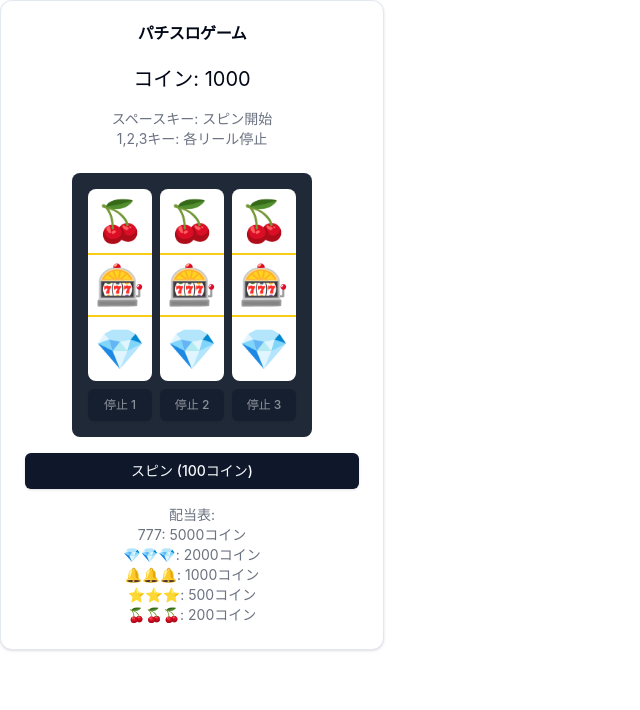
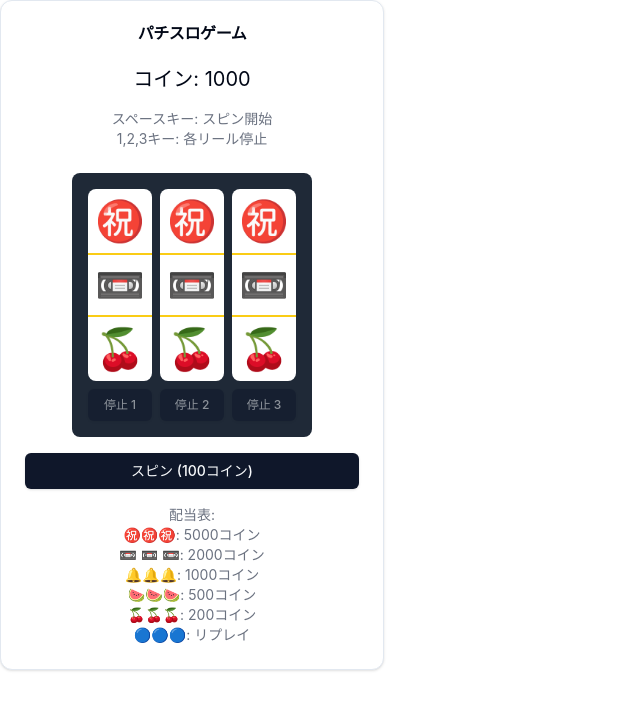
Before and after one commit to hamigakitanuki/slot, a React (Create React App) app: page / in a window 1280 px wide. Shown: the top 710 px of the page, without its empty margins (0-640 px from the left). Built offline with nearby package versions, Linux system fonts and the light colour scheme.

Commit message:
アイコン変更

```diff
--- a/src/components/PachinkoSlot.jsx
+++ b/src/components/PachinkoSlot.jsx
@@ -61,8 +61,8 @@ const PachinkoSlot = () => {
     setTimeout(() => oscillator.stop(), 300);
   };
 
-  const symbols = ['🍒', '🎰', '💎', '７', '🔔', '⭐'];
-  const symbolsExtended = [...symbols, ...symbols, ...symbols, ...symbols]; // 4倍の長さの配列を作成
+  const symbols = ['㊗️', '📼', '🍒', '🍉', '🔔', '🔵', '➖'];
+  const symbolsExtended = [...symbols, ...symbols, ...symbols]; // 3倍の長さの配列を作成
 
   const spinReel = () => {
     if (coins < 100) return;
@@ -132,16 +132,18 @@ const PachinkoSlot = () => {
     const bottomValues = finalReels.map(index => symbols[(index + 1) % symbols.length]);
 
     [topValues, centerValues, bottomValues].forEach(line => {
-      if (line.every(val => val === '７')) {
+      if (line.every(val => val === '㊗️')) {
         totalPrize += 5000;
-      } else if (line.every(val => val === '💎')) {
+      } else if (line.every(val => val === '📼')) {
         totalPrize += 2000;
       } else if (line.every(val => val === '🔔')) {
         totalPrize += 1000;
-      } else if (line.every(val => val === '⭐')) {
+      } else if (line.every(val => val === '🍉')) {
         totalPrize += 500;
       } else if (line.every(val => val === '🍒')) {
         totalPrize += 200;
+      } else if (line.every(val => val === '🔵')) {
+        setCoins(prev => prev + 100); // リプレイの場合はコインを返却
       }
     });
 
@@ -227,15 +229,17 @@ const PachinkoSlot = () => {
           <div className="text-sm text-gray-500">
             配当表:
             <br />
-            777: 5000コイン
+            ㊗️㊗️㊗️: 5000コイン
             <br />
-            💎💎💎: 2000コイン
+            📼 📼 📼: 2000コイン
             <br />
             🔔🔔🔔: 1000コイン
             <br />
-            ⭐⭐⭐: 500コイン
+            🍉🍉🍉: 500コイン
             <br />
             🍒🍒🍒: 200コイン
+            <br />
+            🔵🔵🔵: リプレイ
           </div>
         </div>
       </CardContent>
--- a/src/index.css
+++ b/src/index.css
@@ -115,7 +115,7 @@ code {
     transform: translateY(0);
   }
   to {
-    transform: translateY(-384px); /* シンボルの高さ(64px) × シンボル数(6) */
+    transform: translateY(-448px); /* シンボルの高さ(64px) × シンボル数(7) */
   }
 }
 
```
